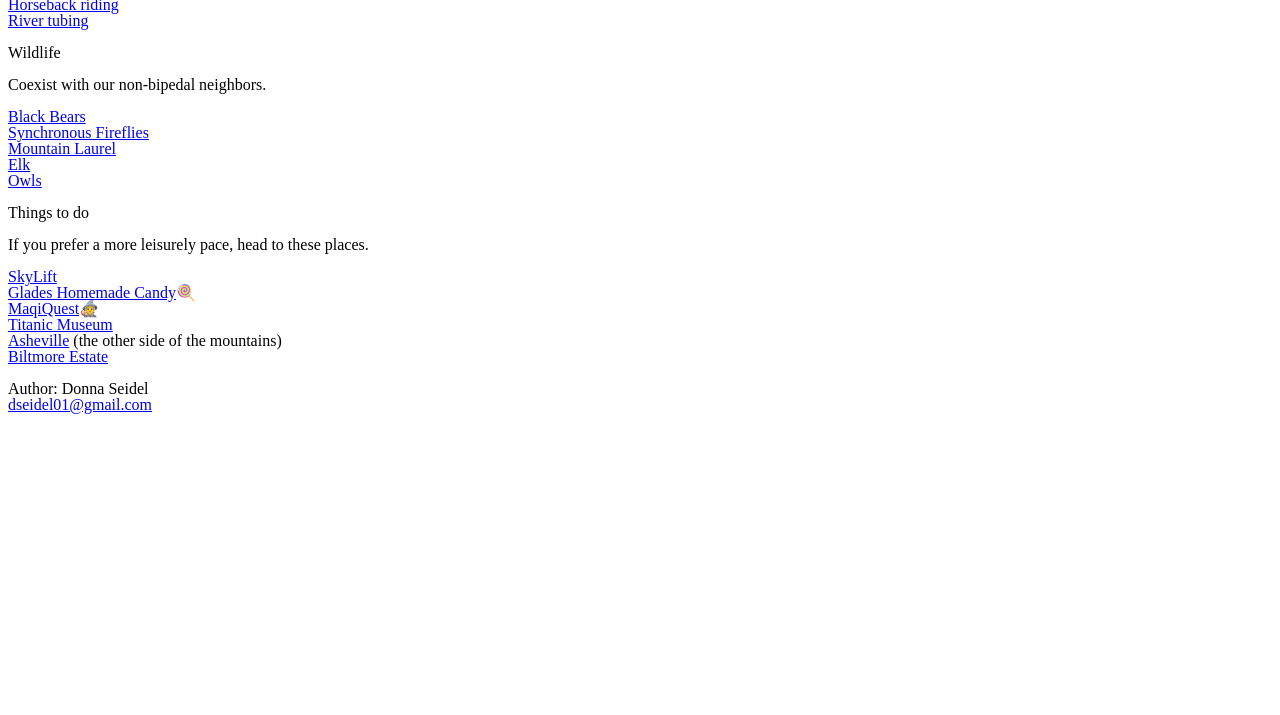
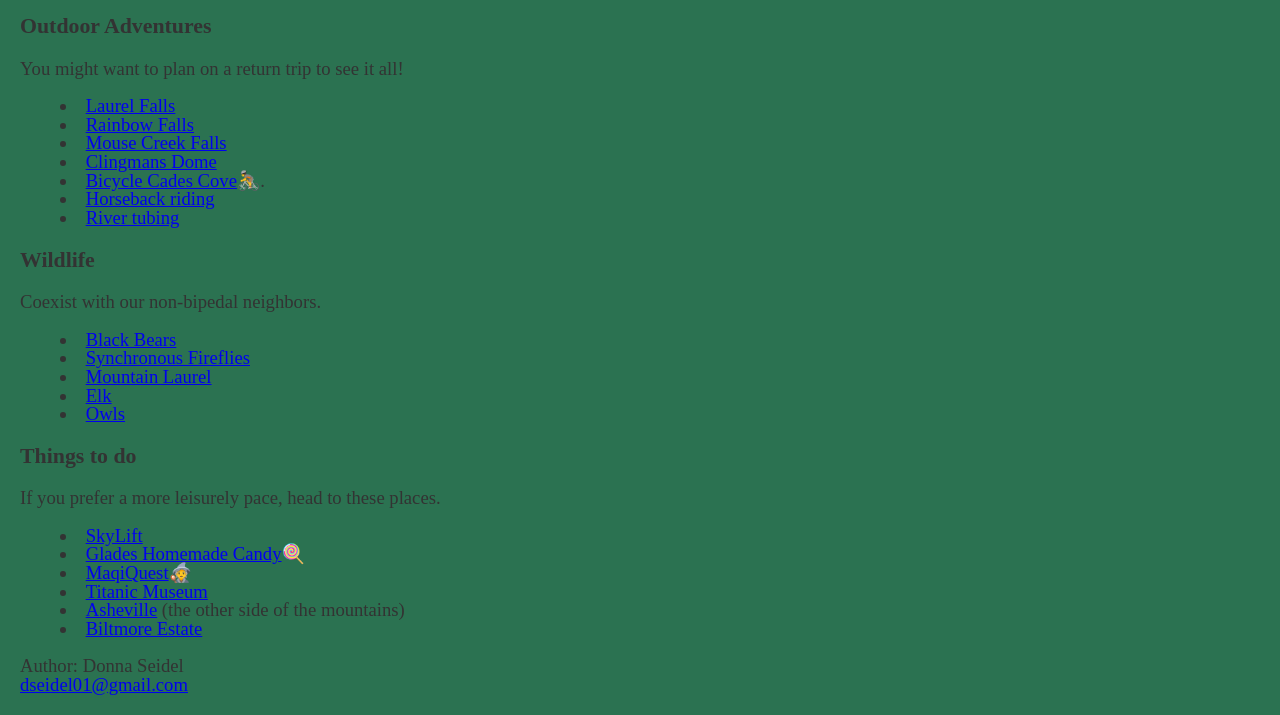
Before and after one commit to shykitten27/GA4-HTML-Me-Something, a plain HTML site: page index.html in a window 1280 px wide. Shown: the part 1055-1770 px from the top of the page. Before the commit the page ends 1484 px from the top, so only its background shows below. Drawn offline with Linux system fonts and the light colour scheme.

Commit message:
more styling

```diff
--- a/index.html
+++ b/index.html
@@ -1,7 +1,10 @@
 <!DOCTYPE html>
 <!--USE p>, <header>, <footer>, <main>, <article></article-->
-<html>
+<html lang "en">
    <head>
+      <meta charset="UTF-8">
+      <meta http-equiv="X-UA-Compatible" content="IE=edge">
+      <meta name="viewport" content="width=device-width, initial-scale=1.0">
       <title>Visit the Great Smokey Mountains!</title>
       <link rel="stylesheet" type="text/css" href="styles.css">
    </head>
--- a/styles.css
+++ b/styles.css
@@ -2,8 +2,10 @@
    v2.0 | 20110126
    License: none (public domain)
 */
-
-html, body, div, span, applet, object, iframe,
+/* Elements */
+/* IDs */
+/* Classes */
+/*html, body, div, span, applet, object, iframe,
 h1, h2, h3, h4, h5, h6, p, blockquote, pre,
 a, abbr, acronym, address, big, cite, code,
 del, dfn, em, img, ins, kbd, q, s, samp,
@@ -15,9 +17,13 @@
 article, aside, canvas, details, embed,
 figure, figcaption, footer, header, hgroup,
 menu, nav, output, ruby, section, summary,
-time, mark, audio, video {
-	margin: 50;
-	padding: 0;
+time, mark, audio, video */
+body{
+    margin-top: 20px;
+    margin-bottom: 20px;
+    margin-right: 20px;
+    margin-left: 20px;
+	padding: 70;
 	border: 0;
 	font-size: 100%;
 	font: inherit;
@@ -29,10 +35,14 @@
 	display: block;
 }
 body {
-	line-height: 1;
+    background-color: rgb(43, 114, 81);
+    	line-height: 1;
+        /* Google fonts */
+        font-size: 14pt;
+        color: #333
 }
 ol, ul {
-	list-style: none;
+	list-style: inside;
 }
 blockquote, q {
 	quotes: none;
```
